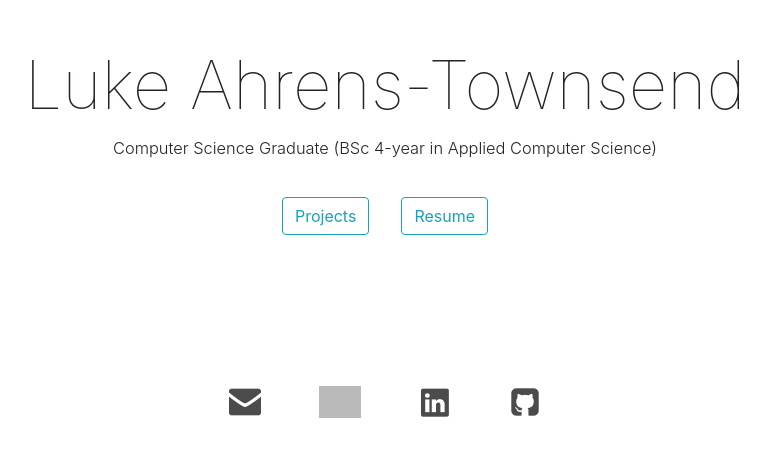
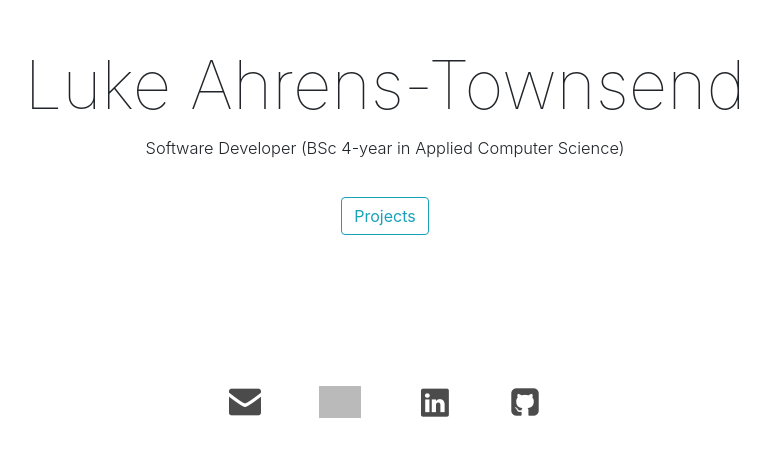
Before and after one commit to LukeAhrensTownsend/LukeAhrensTownsend.github.io, a Vue app: page /resume in a window 1280 px wide. Shown: the part 170-626 px from the top of the page, without its empty margins (255-1025 px from the left). Built offline with nearby package versions, Linux system fonts and the light colour scheme; no server answers; grey boxes are pictures that could not be loaded; what vue-head would draw is missing.

Commit message:
Hide Resume nav links & route, as well as change title to 'Software Developer'

```diff
--- a/src/App.vue
+++ b/src/App.vue
@@ -22,7 +22,7 @@
               :variant="this.$route.path === '/projects' ? 'light' : ''"
             >{{projectData.length}}</b-badge>
           </b-nav-item>
-          <b-nav-item to="/resume" v-bind:active="this.$route.path === '/resume'">Resume</b-nav-item>
+          <b-nav-item to="/resume" v-bind:active="this.$route.path === '/resume'" hidden>Resume</b-nav-item>
         </b-navbar-nav>
 
         <!-- Right aligned nav items -->
--- a/src/views/Home.vue
+++ b/src/views/Home.vue
@@ -6,11 +6,11 @@
         <div
           id="title-description"
           class="lead text-center"
-        >Computer Science Graduate (BSc 4-year in Applied Computer Science)</div>
+        >Software Developer (BSc 4-year in Applied Computer Science)</div>
         <b-button-toolbar class="justify-content-center">
           <b-button class="mx-3" to="/about" variant="outline-info" hidden>About Me</b-button>
           <b-button class="mx-3" to="/projects" variant="outline-info">Projects</b-button>
-          <b-button class="mx-3" to="/resume" variant="outline-info">Resume</b-button>
+          <b-button class="mx-3" to="/resume" variant="outline-info" hidden>Resume</b-button>
         </b-button-toolbar>
 
         <b-button-toolbar id="social-button-group" class="justify-content-center">
```
Also changed, not shown: src/router/index.js (+10 -10 lines), 1 other file (tests, documents, lock files or other folders).
